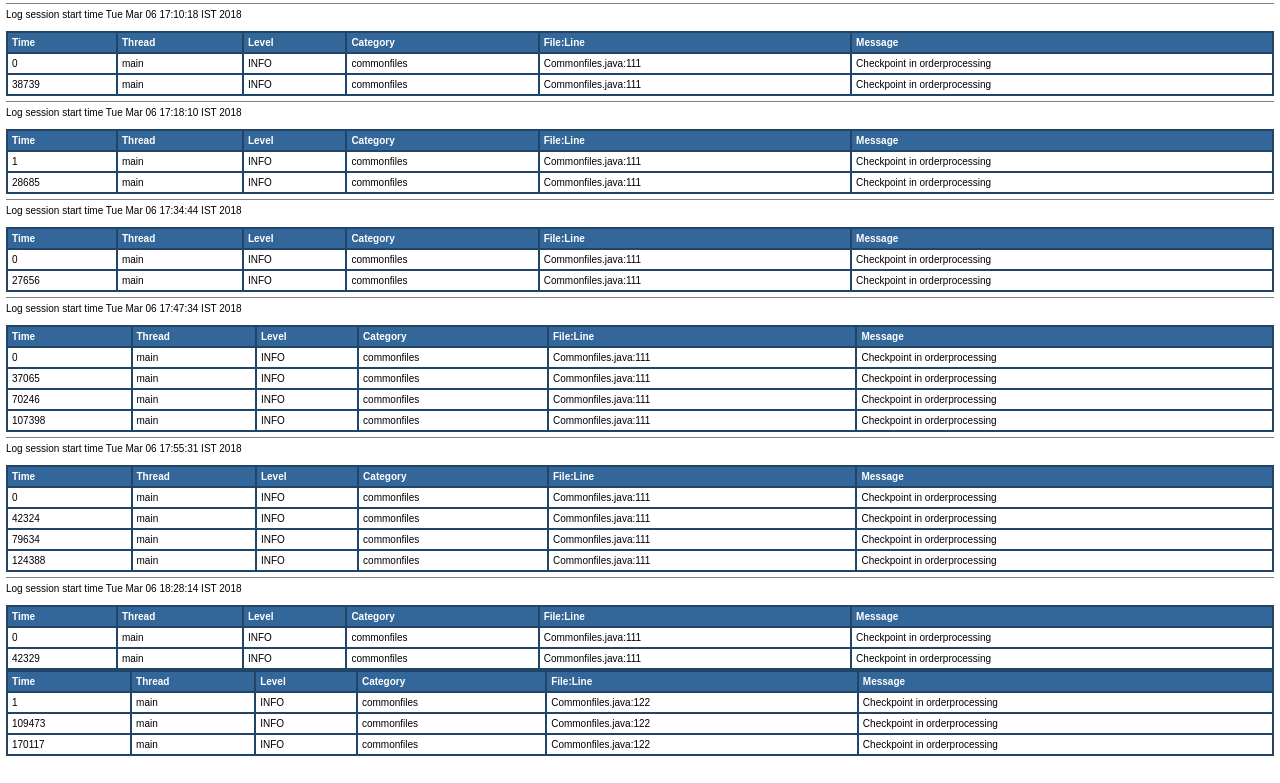
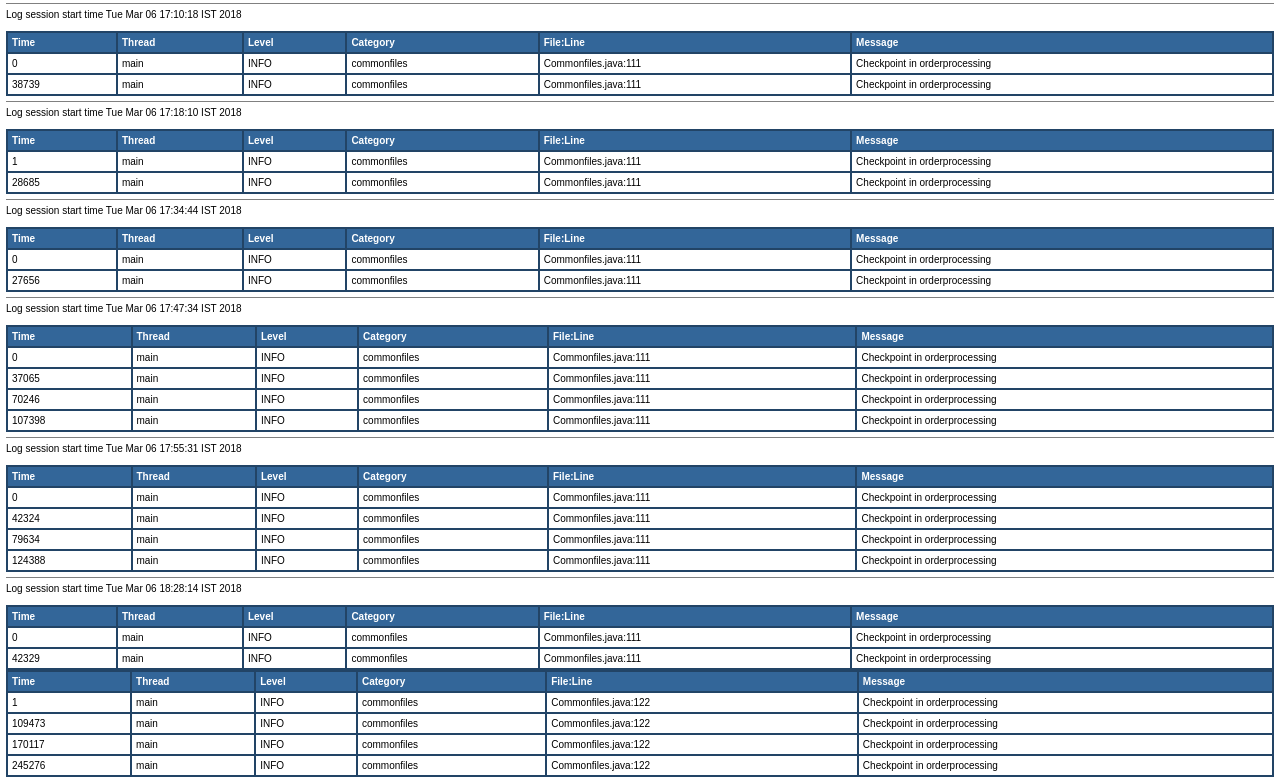
Before and after one commit to WebApps-twc/Cucumber_Voicezone, a plain HTML site: page Voicezone_Cucumber/log/application.html in a window 1280 px wide. Shown: the part 4502-5285 px from the top of the page. Before the commit the page ends 5264 px from the top, so only its background shows below. Drawn offline with Linux system fonts and the light colour scheme.

Commit message:
New addition

```diff
--- a/Voicezone_Cucumber/log/application.html
+++ b/Voicezone_Cucumber/log/application.html
@@ -2251,3 +2251,12 @@ Log session start time Tue Mar 06 18:28:14 IST 2018<br>
 <td>Commonfiles.java:122</td>
 <td title="Message">Checkpoint in orderprocessing</td>
 </tr>
+
+<tr>
+<td>245276</td>
+<td title="main thread">main</td>
+<td title="Level">INFO</td>
+<td title="commonfiles category">commonfiles</td>
+<td>Commonfiles.java:122</td>
+<td title="Message">Checkpoint in orderprocessing</td>
+</tr>
```
Also changed, not shown: 4 other files.
